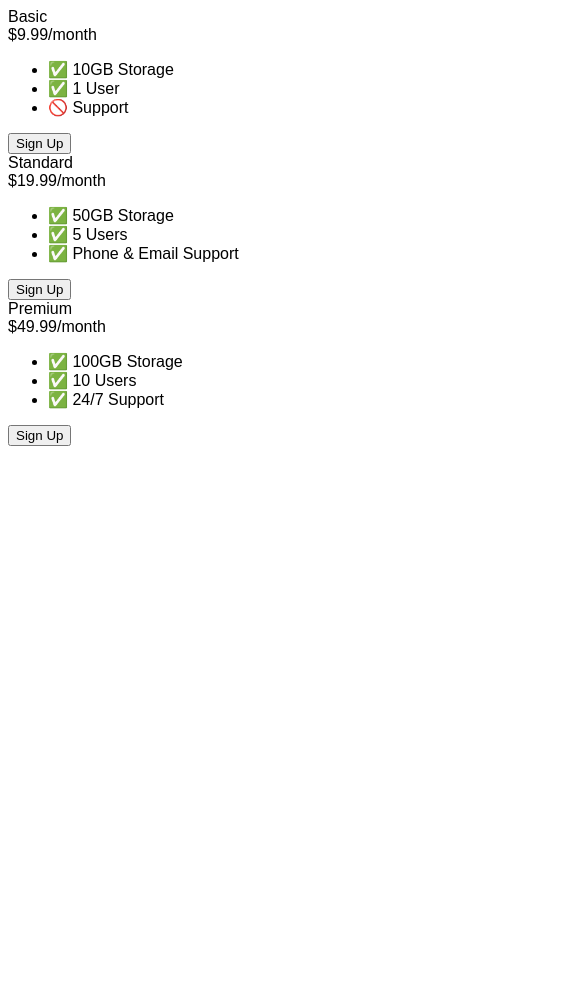
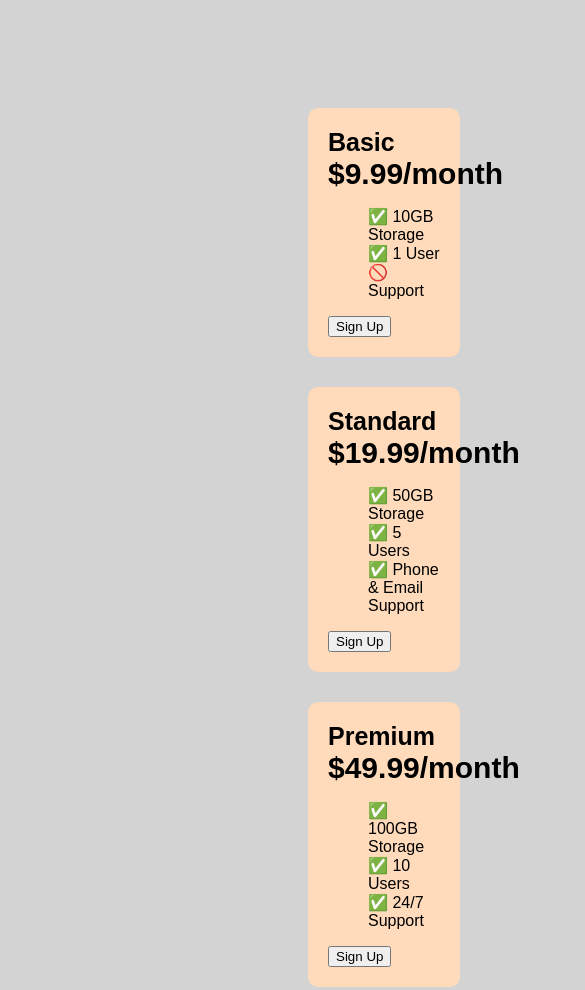
Before and after one commit to ZAMichaelAngelo/Media-query-flexbox-project, a plain HTML site: page index.html in a window 390 px wide. Shown: the top 990 px of the page, 585 px wide, since content can reach past the window. Before the commit the page ends 844 px from the top, so only its background shows below. Drawn offline with Linux system fonts and the light colour scheme; a web font is replaced by a local one.

Commit message:
Update index.html

```diff
--- a/index.html
+++ b/index.html
@@ -11,10 +11,55 @@
     <style>
       body {
         font-family: "Sono", sans-serif;
+        background-color: #d3d3d3;
       }
 
-      /* Hint: What can you do with a media query and flexbox? */
-      @media (max-width: 1250px) {
+      @media (max-width: 1920px) {
+        .pricing-container{
+          display: flex;
+          flex-direction: center;
+          justify-content: center;
+          gap: 30px;
+          padding-top: 300px;
+          width: 100%;
+        }
+        .pricing-plan {
+          background-color: #FFDBBB;
+          padding: 20px;
+          border-radius: 10px;
+          width: 15%
+        }
+      }
+
+      @media (max-width: 1080px) {
+        .pricing-container{
+          display: flex;
+          flex-direction: column;
+          justify-content: center;
+          gap: 30px;
+          width: 200%;
+          padding-left: 300px;
+          padding-top: 100px;
+        }
+
+        .pricing-plan {
+          background-color: #FFDBBB;
+          padding: 20px;
+          border-radius: 10px;
+          width: 15%
+        }
+      }
+
+      .plan-title {
+        font-weight: bold;
+        font-size: 25px;
+      }
+      .plan-price {
+        font-weight: bold;
+        font-size: 30px;
+      }
+      .plan-features {
+        list-style-type: none;
       }
     </style>
   </head>
```
